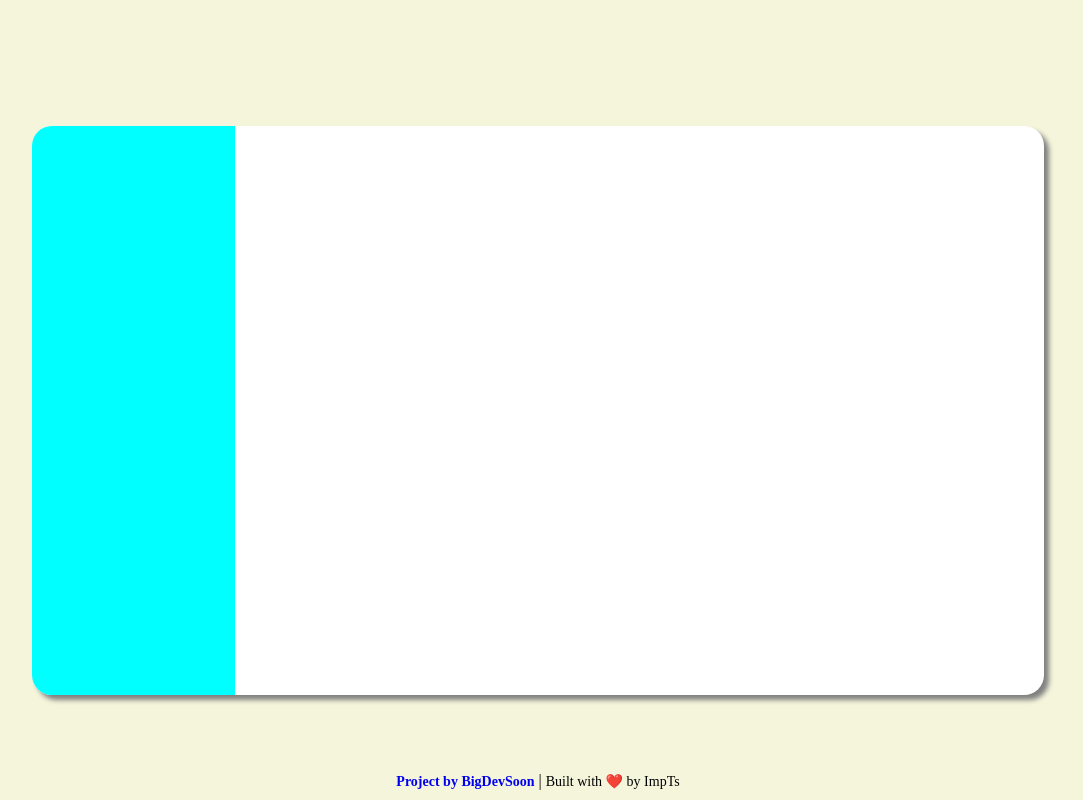
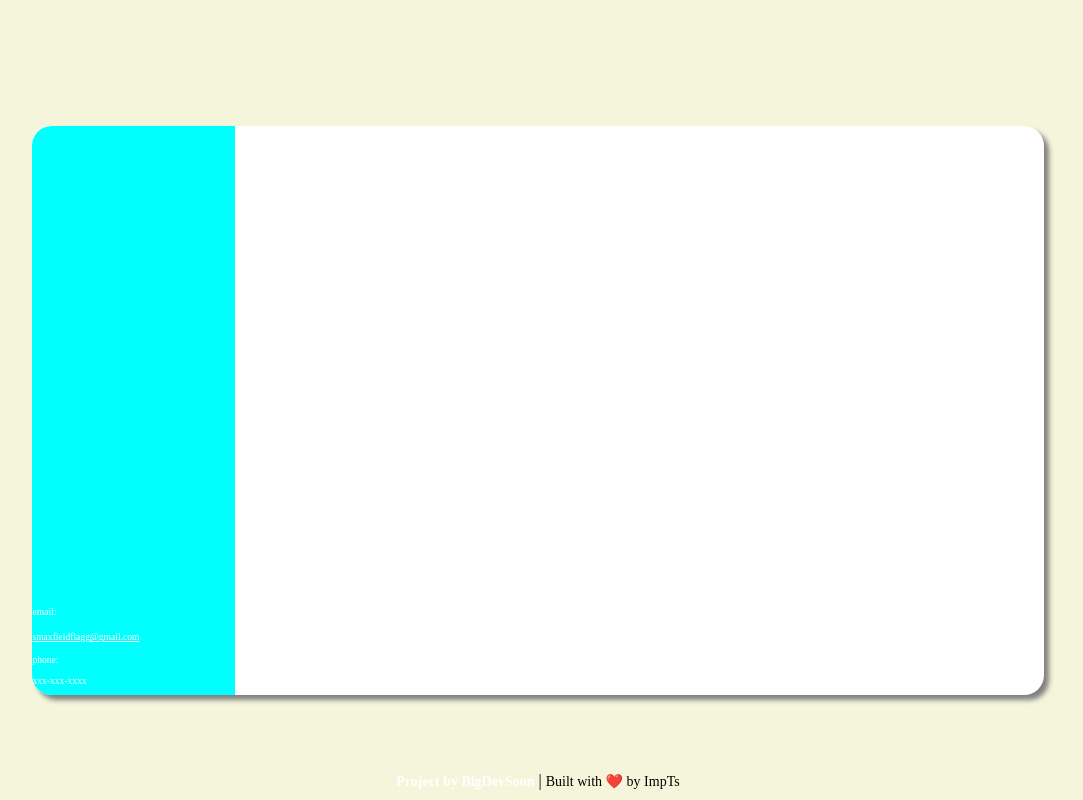
Before and after one commit to ImpTs/big-dev-soon-business-card-freerun-cixu2e, a plain HTML site: page index.html in a window 1280 px wide. Shown: the whole page, without its empty margins (102-1185 px from the left). Drawn offline with Linux system fonts and the light colour scheme.

Commit message:
working on contact info

```diff
--- a/index.css
+++ b/index.css
@@ -37,7 +37,13 @@ body {
   height:100%;
   border-top-left-radius:20px;
   border-bottom-left-radius:20px;
-
+  display:flex;
+  flex-direction:column;
+  justify-content: flex-end;
+}
+.left-margin > div > p, a {
+  font-size:.6rem;
+  color:white;
 }
 
 .card-body{
--- a/index.html
+++ b/index.html
@@ -8,15 +8,23 @@
   </head>
   <body>
     <div class="card">
-      <div class="left-margin"></div>
+      <div class="left-margin">
+        <div>
+          <p>email:</p>
+          <a href="emailto:smaxfieldflagg@gmail.com">smaxfieldflagg@gmail.com</a>
+        </div>
+        <div>
+          <p>phone:</p>
+          <p>xxx-xxx-xxxx</p>
+        </div>
+      </div>
       <div class="card-body"></div>
     </div>
 
     <!-- Change the [ME] part to your own name/GitHub link -->
     <div class="footer">
       <a href="https://bigdevsoon.me" target="_blank" rel="noopener noreferrer"
-        >Project by BigDevSoon</a
-      >
+        >Project by BigDevSoon</a>
       |
       <span>Built with ❤️ by ImpTs</span>
     </div>
```
Also changed, not shown: 1 other file.
